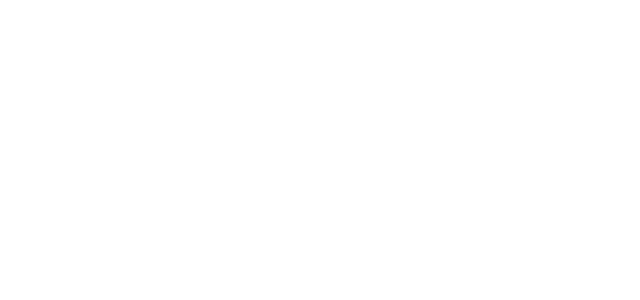
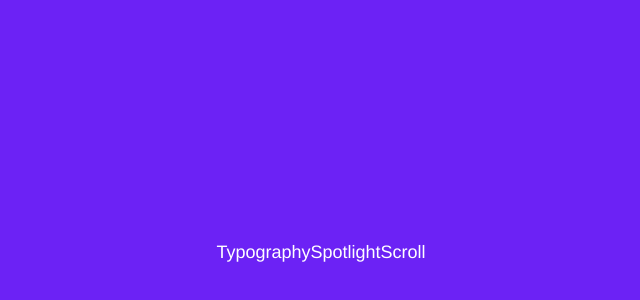
Before and after one commit to GRIN-96/react-component, a Next.js app: page / in a window 1280 px wide. Shown: the part 148-448 px from the top of the page, without its empty margins (319-959 px from the left). Built offline with nearby package versions, Linux system fonts and the light colour scheme.

Commit message:
2024 1118 임시커밋

```diff
--- a/app/page.module.scss
+++ b/app/page.module.scss
@@ -100,3 +100,73 @@
     text-shadow: 0 2px 8px rgba(255, 234, 177, 0.7);
   }
   /* 핀조명 */
+
+
+  /* 마우스 휠 모션 */
+//   *, *:before, *:after {
+//     margin: 0;
+//     padding: 0;
+//     box-sizing: border-box;
+// }
+
+.container_body {
+  position:relative;
+  width: 100%;
+  height: 100vh;
+  display: flex;
+  align-items:center;
+  align-content: center;
+  justify-content: center;
+  font-family: "Helvetica", sans-serif;
+  font-size:14px;
+  line-height:1;
+  color: rgba(255,255,255,1);
+  background:rgba(108,34,245,1);
+}
+
+.scroll {
+  position: relative;
+  display: block;
+  font-size: 0.933rem;
+  color: rgba(255,255,255,1);
+  text-decoration: none;
+  padding: 10px 10px 10px 40px;
+  &::before {
+    display: block;
+    position: absolute;
+    top:-2px;
+    left:0;
+    width: 24px;
+    height: 40px;
+    // border: 2px solid rgba(255,255,255,1);
+    border: 2px solid rgba(108,34,245,1);
+    border-radius: 12px;
+    content:"";
+  }
+  &::after {
+    display: block;
+    position: absolute;
+    top:9px;
+    left:11px;
+    width: 2px;
+    height: 8px;
+    background: rgba(108,34,245,1);
+    border-radius: 1px;
+    content:"";
+    animation-name: scroll;
+    animation-duration: 2s;
+    animation-iteration-count: infinite;
+    animation-delay: 2s;
+  }
+}
+
+@keyframes scroll {
+  0% { opacity: 1; height: 8px;}
+  20% { opacity: 1; height: 8px;}
+  30% { transform: translateY(0); opacity: 1; height: 19px;}
+  40% { opacity: 1;}
+  80% { transform: translateY(19px); opacity: 0; height: 0;}
+  81% { transform: translateY(0); opacity: 0; height: 8px;}
+  100% { opacity: 1; height: 8px;}
+}
+  /* 마우스 휠 모션 */
--- a/app/page.tsx
+++ b/app/page.tsx
@@ -3,13 +3,16 @@
 
 export default function Home() {
     return (
-        <main className={Styles.linkContainer}>
+        <main className={Styles.container_body}>
             <Link href="./typography/" className={Styles.link}>
                 Typography
             </Link>
             <Link href="./pinMenu/" className={Styles.link}>
                 Spotlight
             </Link>
+            <Link href="./scroll/" className={Styles.link}>
+                Scroll
+            </Link>
         </main>
     );
 }
--- /dev/null
+++ b/app/scroll/page.tsx
@@ -0,0 +1,22 @@
+"use client";
+import Link from "next/link";
+import React, { useEffect, useState } from "react";
+import { motion } from "framer-motion";
+import Styles from "../page.module.scss";
+
+const Scroll = ({obj}) => {
+
+    return (
+        <main className={Styles.linkContainer}>
+             <Link href="./" className={Styles.link}>
+                 뒤로가기
+             </Link>
+
+            <div className={Styles.menu_list}>
+                <a className={Styles.scroll} href="#">Read more</a>
+            </div>
+        </main>
+    )
+}
+
+export default Scroll;
```
